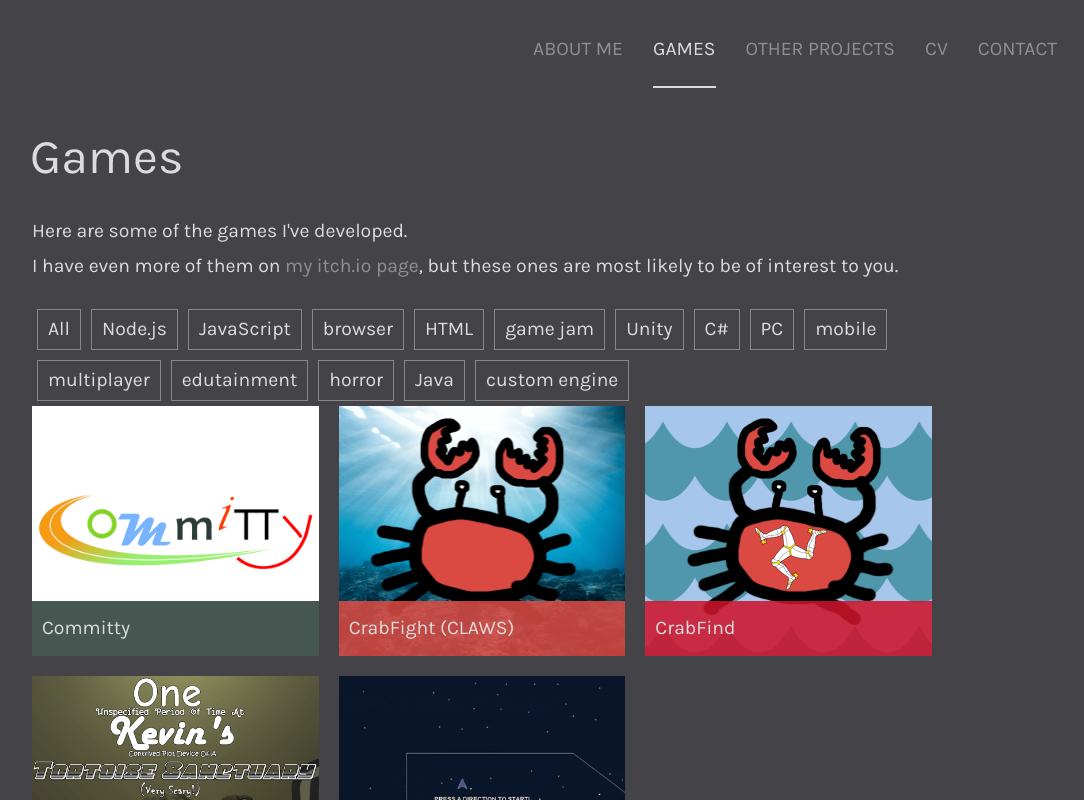
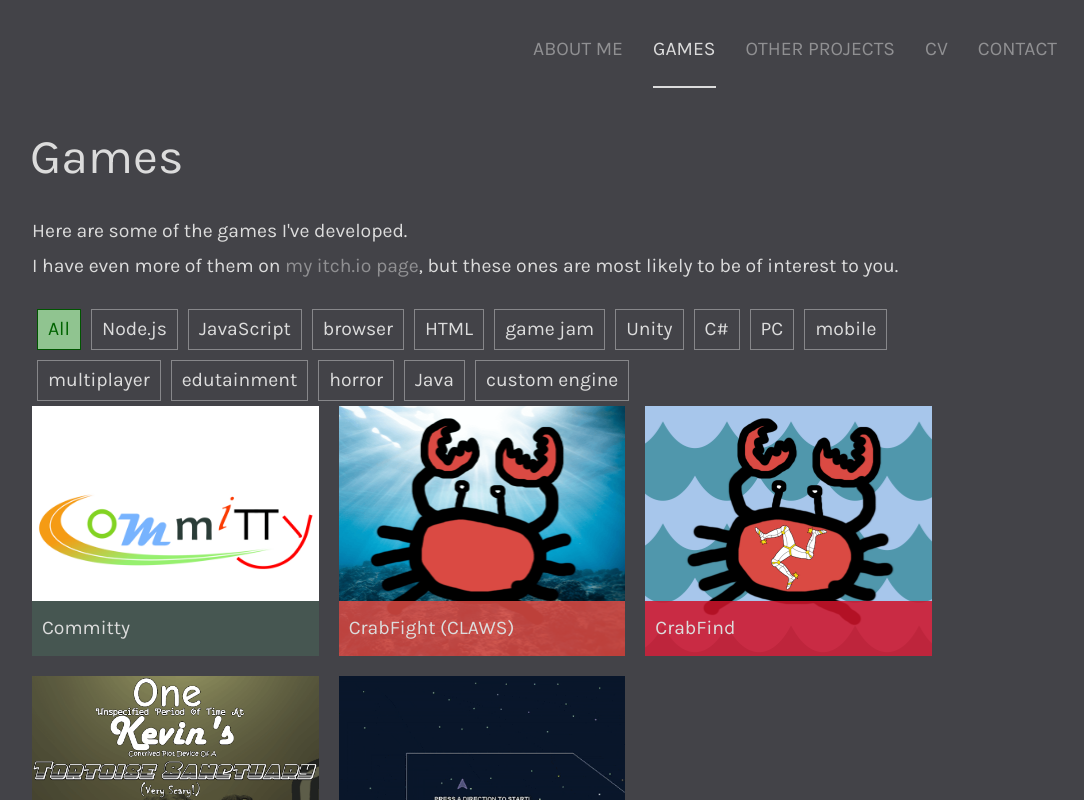
Before and after one commit to 11BelowStudio/11belowstudio.github.io, a Vue app: page /game-projects in a window 1280 px wide. Shown: the top 800 px of the page, without its empty margins (148-1232 px from the left). Built offline with nearby package versions, Linux system fonts and the light colour scheme.

Commit message:
something to indicate current tag selection. also made the concise versions of the CV more obvious to the reader.

```diff
--- a/src/components/ProjectsList.vue
+++ b/src/components/ProjectsList.vue
@@ -2,7 +2,7 @@
   <div>
     <div class="tags-list">
       <template v-for="tag in projects?.tags" :key="tag">
-        <div class="tag-box" @click="onTagClicked(tag)">
+        <div class="tag-box" :class="[isSelectedTag(tag) ? 'tag-box-chosen' : '']" @click="onTagClicked(tag)">
           {{ tag }}
         </div>
       </template>
@@ -56,7 +56,7 @@ export default defineComponent({
       popupTitle: "",
       popupColor: "",
       popupContent: "",
-      tagFilter: ""
+      tagFilter: "All"
     };
   },
   computed : {
@@ -86,6 +86,10 @@ export default defineComponent({
       this.popupContent = item.htmlDescription;
       this.showPopup = true;
       window.scrollTo(0,0);
+    },
+
+    isSelectedTag: function(theTag: string = ""){
+      return (this.tagFilter !== undefined) && (this.tagFilter == theTag);
     },
 
     onTagClicked: function(clickedTag: string = ""){
@@ -158,6 +162,12 @@ filter: brightness(120%);
   position: relative;
 }
 
+.tag-box-chosen{
+  border:1px solid rgb(0, 85, 0);
+  background-color: rgb(144, 196, 144);
+  color: rgb(1, 99, 1);
+}
+
 .tag-box:hover{
   -webkit-transform: scale(1.1);
   -ms-transform: scale(1.1);
--- a/src/views/ResumePage.vue
+++ b/src/views/ResumePage.vue
@@ -4,8 +4,10 @@
 
     <div class="paragraph">
 
-      <div style=" margin-bottom:10px;">
-        <a class="download-link" href="d/rachel-lowe-cv.pdf" target="_blank"><i class="fa fa-download fa-lg fa-fw"></i>Download as PDF (Concise)</a>
+      <div class="notice notice-container" style=" margin-bottom:10px;">
+        <h2 style="padding:5px;">The concise version</h2>
+        <a class="download-link" href="d/rachel-lowe-cv-games.pdf" target="_blank"><i class="fa fa-download fa-lg fa-fw"></i>Games CV (PDF)</a>
+        <a class="download-link" href="d/rachel-lowe-cv-generic.pdf" target="_blank"><i class="fa fa-download fa-lg fa-fw"></i>Non-games CV (PDF)</a>
         <div style="clear:both"></div>
       </div>
       <p>
@@ -340,6 +342,22 @@ h4 {
   max-width: 700px;
 }
 
+.notice {
+  border:1px solid hsla(0,0%,86.3%,.44); /*rgb(0, 85, 0);*/
+  /*background-color: rgb(144, 196, 144);
+  color: rgb(1, 99, 1);*/
+  padding: 0px 10px 2.5px 10px ;
+}
+
+.notice-container {
+  display:flex;
+  flex-direction: column;
+  flex-wrap: wrap;
+  align-items:center;
+  text-align:center;
+  justify-content:center;
+}
+
 .download-link {
   float:left;
   margin-right: 50px;
```
Also changed, not shown: 2 other files (tests, documents, lock files or other folders).
